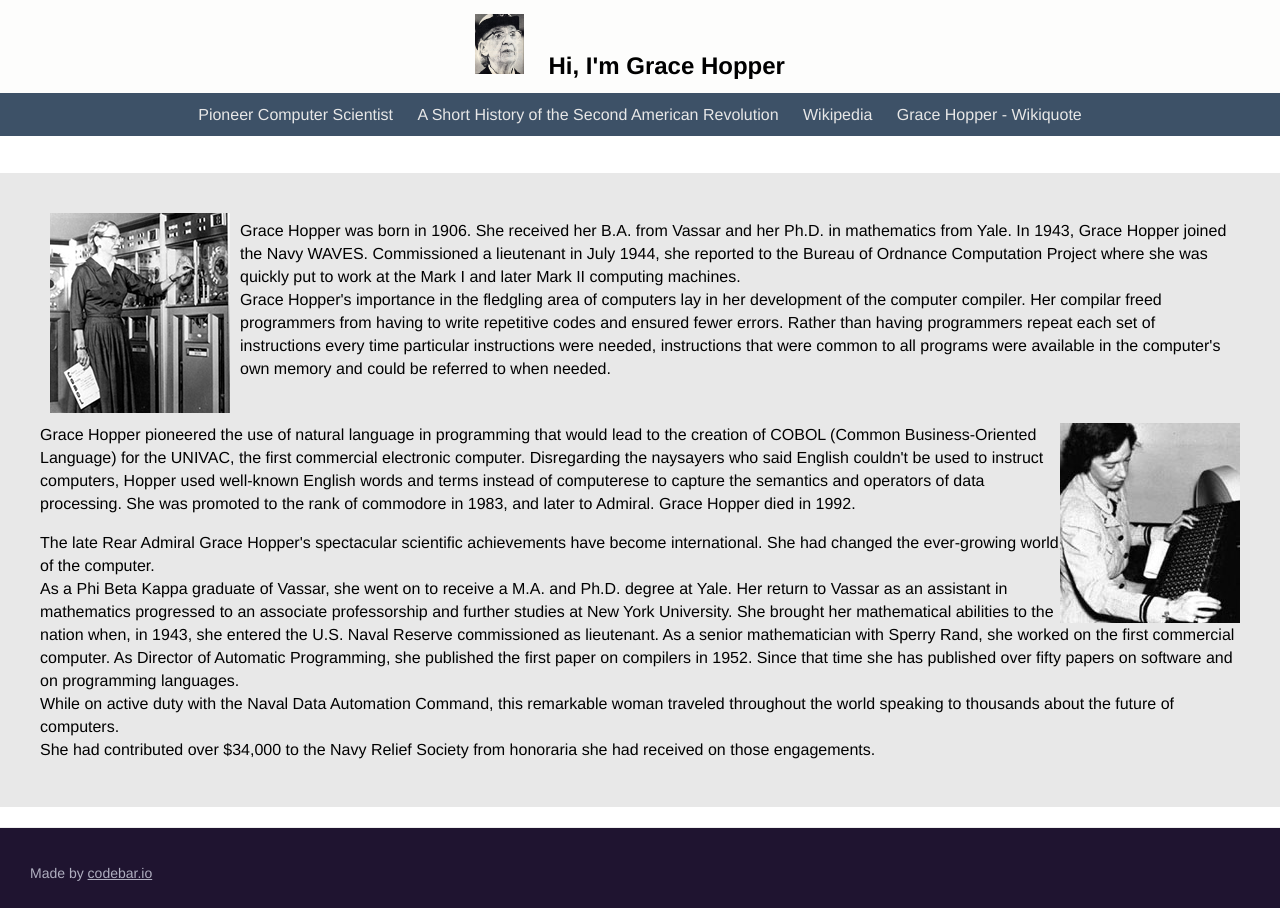
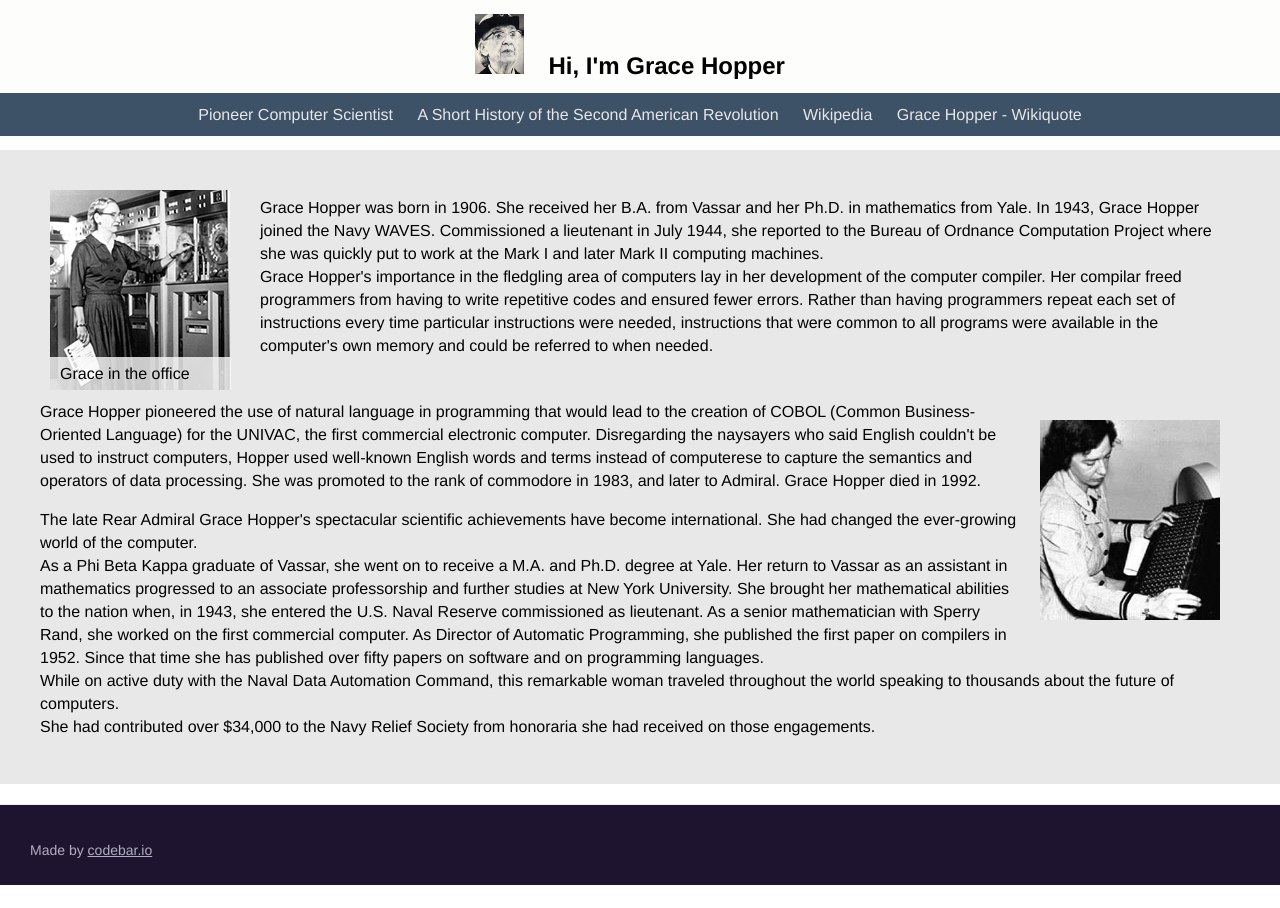
Before and after one commit to codebar/tutorials, a Jekyll site: the page html/lesson4/example.html, which Jekyll copies as it is, in a window 1280 px wide. Built offline with Jekyll 4.4.1, drawn with Linux system fonts in a browser that asks for light colours; Markdown is read by kramdown in place of the engine named in the settings.

Commit message:
layout final

```diff
--- a/html/lesson4/example.html
+++ b/html/lesson4/example.html
@@ -21,18 +21,19 @@
         </ul>
       </div>
     </header>
-    <div class="social">
-      <span class="facebook">Facebook</span>
-    </div>
 
     <div id="container">
       <div class="content">
-        <img class="beginning" src="assets/images/Grace_Hopper.jpg"/>
+        <div class="image-container">
+          <img class="beginning" src="assets/images/Grace_Hopper.jpg"/>
+          <span class="caption">Grace in the office</span>
+        </div>
         <p>
         Grace Hopper was born in 1906. She received her B.A. from Vassar and her Ph.D. in mathematics from Yale. In 1943, Grace Hopper joined the Navy WAVES. Commissioned a lieutenant in July 1944, she reported to the Bureau of Ordnance Computation Project where she was quickly put to work at the Mark I and later Mark II computing machines.
         <br/>
         Grace Hopper's importance in the fledgling area of computers lay in her development of the computer compiler. Her compilar freed programmers from having to write repetitive codes and ensured fewer errors. Rather than having programmers repeat each set of instructions every time particular instructions were needed, instructions that were common to all programs were available in the computer's own memory and could be referred to when needed.
         <div class="clear"></div>
+
 
           <img class="end-of-line" src="assets/images/hoppergrace_little.jpg">
         Grace Hopper pioneered the use of natural language in programming that would lead to the creation of COBOL (Common Business-Oriented Language) for the UNIVAC, the first commercial electronic computer. Disregarding the naysayers who said English couldn't be used to instruct computers, Hopper used well-known English words and terms instead of computerese to capture the semantics and operators of data processing. She was promoted to the rank of commodore in 1983, and later to Admiral. Grace Hopper died in 1992.</p>
@@ -44,6 +45,8 @@
         </br>
         She had contributed over $34,000 to the Navy Relief Society from honoraria she had received on those engagements.</p>
     </div>
+  </div>
+
 
     <footer>
       <p>Made by <a href="http://codebar.io">codebar.io</a></p>
--- a/html/lesson4/styles.css
+++ b/html/lesson4/styles.css
@@ -13,6 +13,7 @@ header {
   height: 100px;
   position: fixed;
   width: 100%;
+  z-index: 99;
 }
 
 .title {
@@ -46,12 +47,12 @@ header {
 }
 
 .beginning {
-  float: left;
-  padding: 10px;
+position: relative;
 }
 
 .end-of-line {
   float: right;
+  padding: 20px;
 }
 
 #container {
@@ -69,8 +70,26 @@ ul {
   padding: 30px 40px;
 }
 
+.image-container{
+  float: left;
+    height: 200px;
+    padding: 10px;
+    position: relative;
+    width: 200px;
+}
+
 .clear {
   clear: both;
+}
+
+.caption {
+background-color: rgba(250, 250, 250, 0.8);
+    bottom: 10px;
+    left: 10px;
+    padding: 5px 10px;
+    position: absolute;
+    width: 73%;
+
 }
 
 footer {
```
